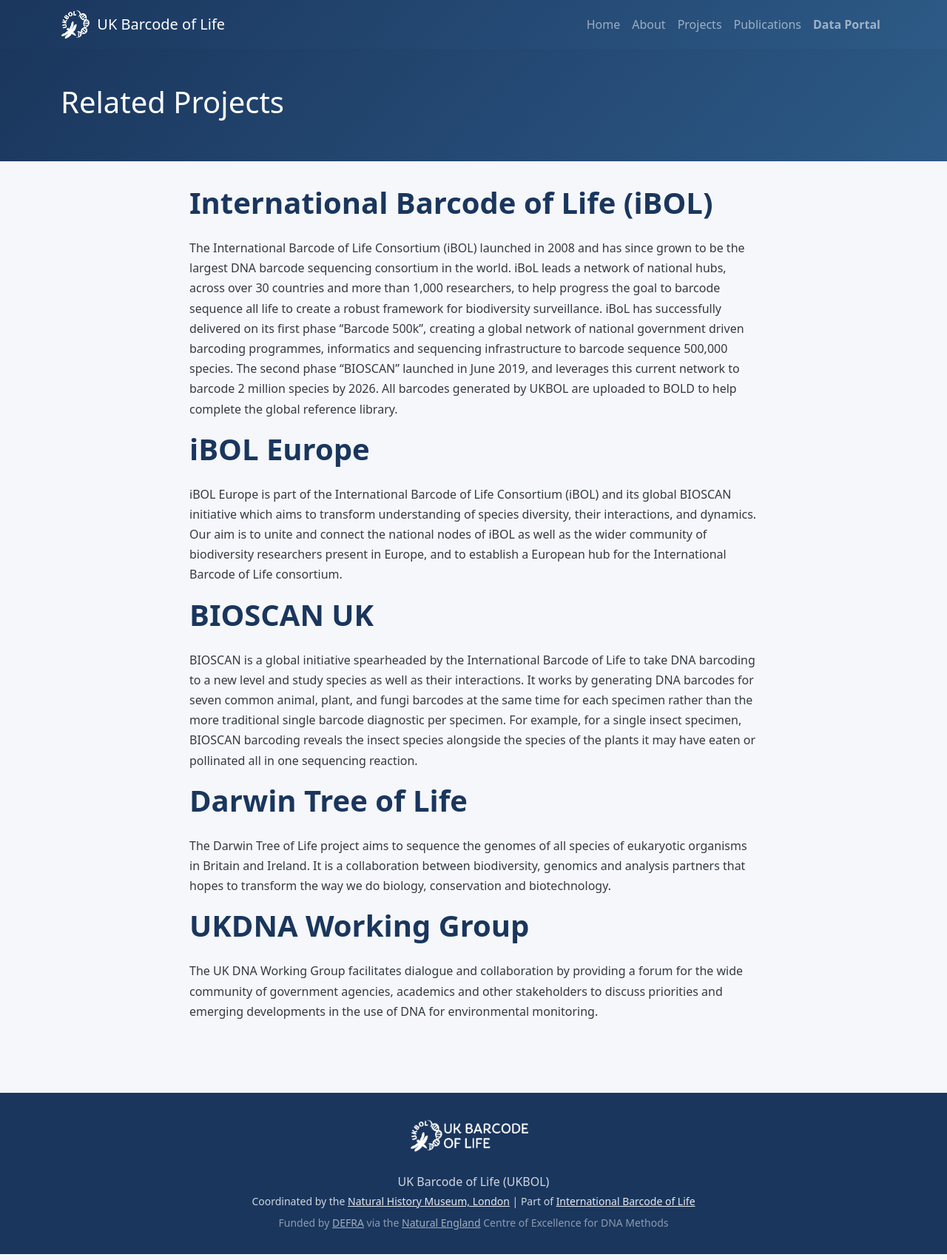
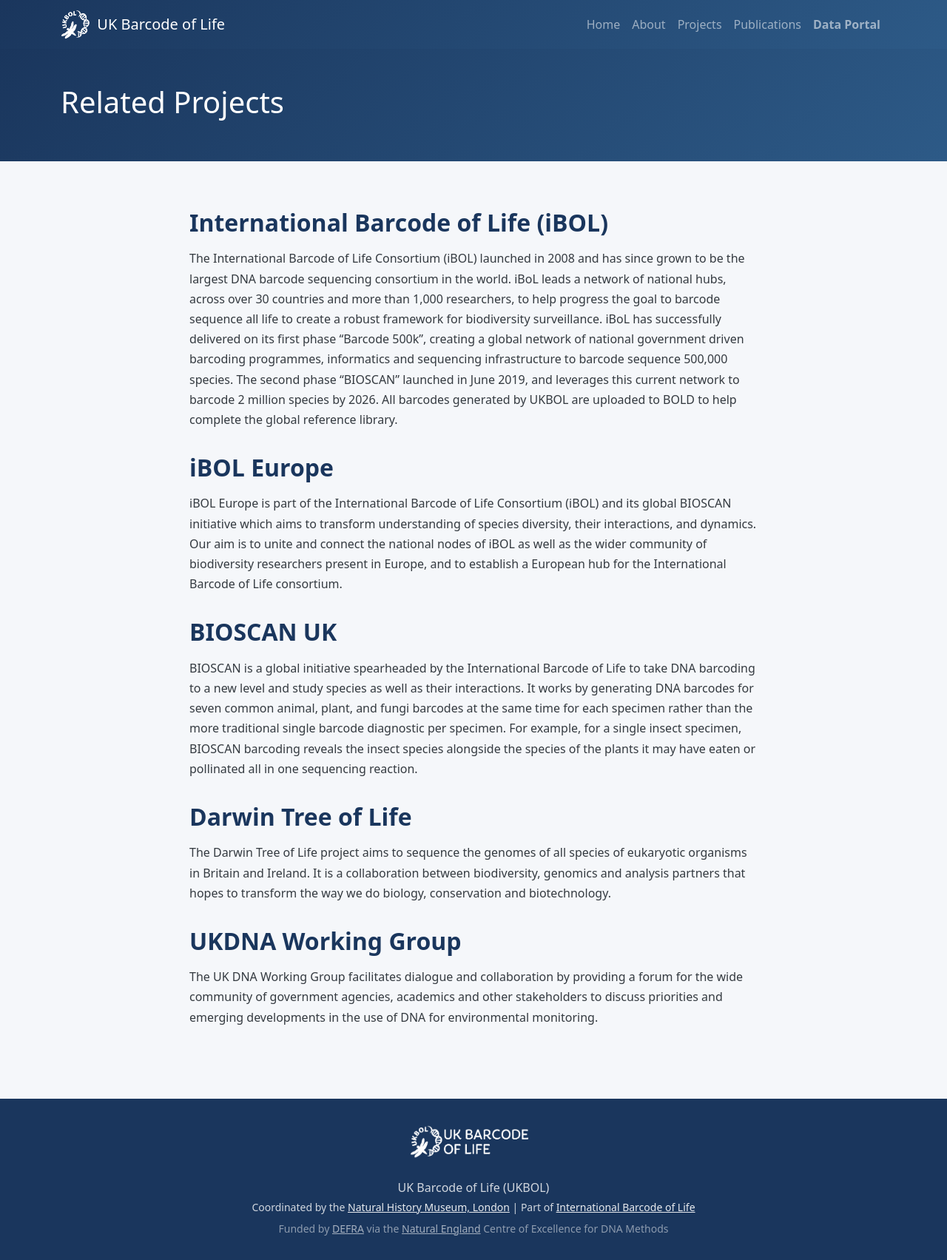
Before and after one commit to ukbol/ukbol.github.io, a Jekyll site: the page built from projects.md, in a window 1280 px wide. Shown: the whole page at 74% size. Built offline with Jekyll 4.4.1, drawn with Linux system fonts in a browser that asks for light colours.

```diff
--- a/projects.md
+++ b/projects.md
@@ -5,23 +5,23 @@ title: Related Projects
 
 <!-- ADD YOUR RELATED PROJECTS TEXT BELOW THIS LINE -->
 
-# International Barcode of Life (iBOL)
+## International Barcode of Life (iBOL)
 The International Barcode of Life Consortium (iBOL) launched in 2008 and has since grown to be the largest DNA barcode sequencing consortium in the world. iBoL leads a network of national hubs, across over 30 countries and more than 1,000 researchers, to help progress the goal to barcode sequence all life to create a robust framework for biodiversity surveillance. iBoL has successfully delivered on its first phase “Barcode 500k”, creating a global network of national government driven barcoding programmes, informatics and sequencing infrastructure to barcode sequence 500,000 species. The second phase “BIOSCAN” launched in June 2019, and leverages this current network to barcode 2 million species by 2026. All barcodes generated by UKBOL are uploaded to BOLD to help complete the global reference library.
 
 
-# iBOL Europe
+## iBOL Europe
 iBOL Europe is part of the International Barcode of Life Consortium (iBOL) and its global BIOSCAN initiative which aims to transform understanding of species diversity, their interactions, and dynamics. Our aim is to unite and connect the national nodes of iBOL as well as the wider community of biodiversity researchers present in Europe, and to establish a European hub for the International Barcode of Life consortium.
 
 
-# BIOSCAN UK
+## BIOSCAN UK
 BIOSCAN is a global initiative spearheaded by the International Barcode of Life to take DNA barcoding to a new level and study species as well as their interactions. It works by generating DNA barcodes for seven common animal, plant, and fungi barcodes at the same time for each specimen rather than the more traditional single barcode diagnostic per specimen. For example, for a single insect specimen, BIOSCAN barcoding reveals the insect species alongside the species of the plants it may have eaten or pollinated all in one sequencing reaction.
 
 
-# Darwin Tree of Life
+## Darwin Tree of Life
 The Darwin Tree of Life project aims to sequence the genomes of all species of eukaryotic organisms in Britain and Ireland. It is a collaboration between biodiversity, genomics and analysis partners that hopes to transform the way we do biology, conservation and biotechnology.
 
 
-# UKDNA Working Group
+## UKDNA Working Group
 The UK DNA Working Group facilitates dialogue and collaboration by providing a forum for the wide community of government agencies, academics and other stakeholders to discuss priorities and emerging developments in the use of DNA for environmental monitoring.
 
 <!-- END RELATED PROJECTS TEXT -->
```
